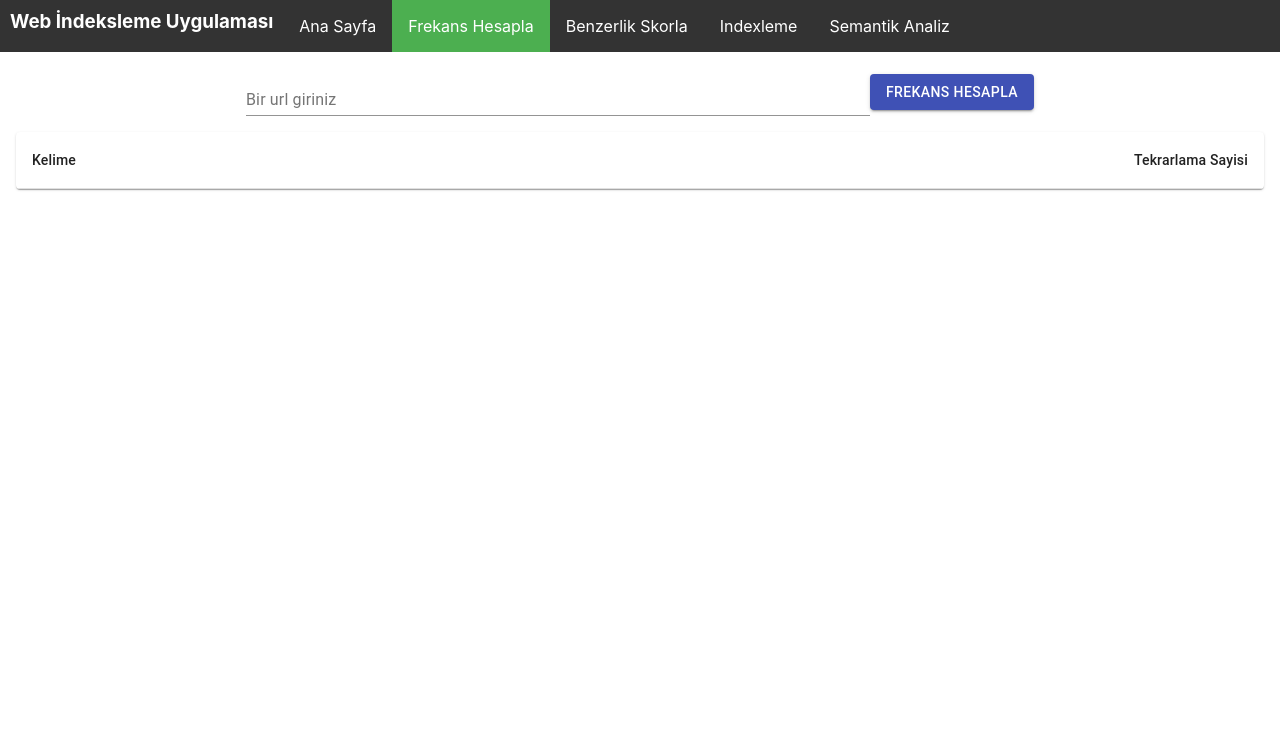
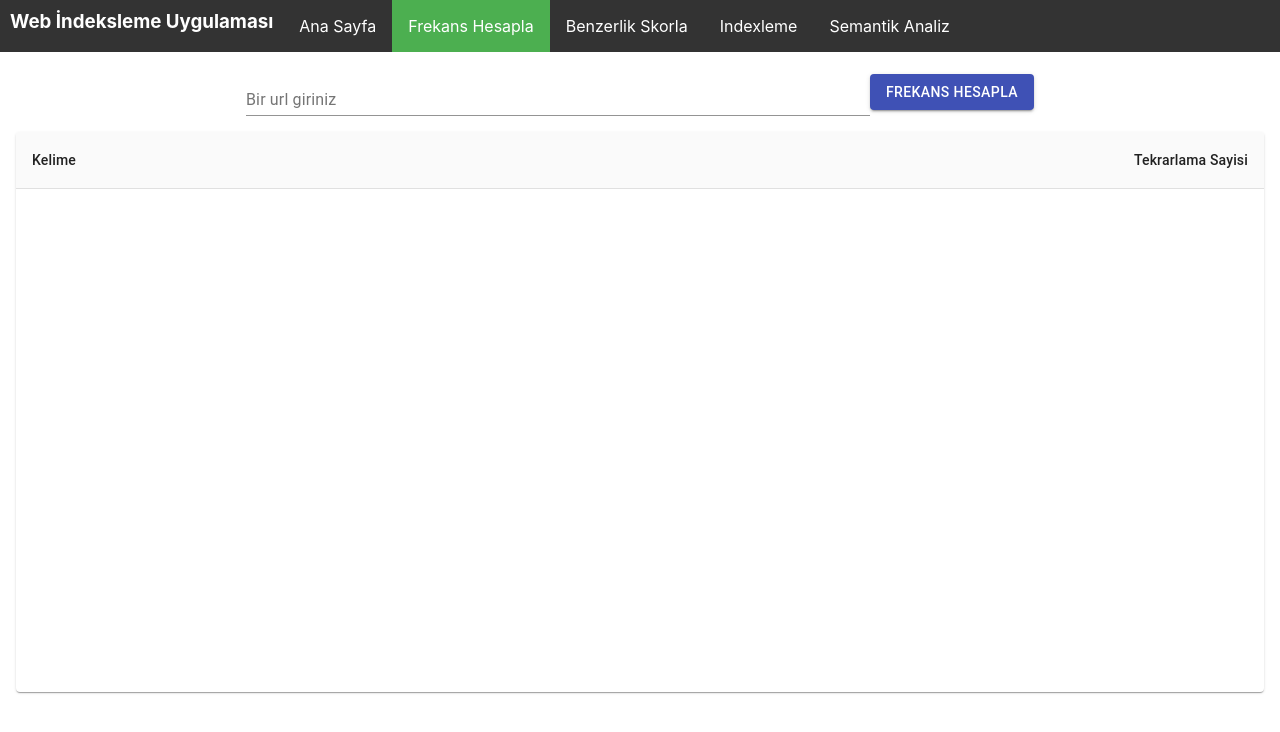
Before and after one commit to berkayefeozcan/Web-Indexing-Application, a React (Create React App) app in the folder web/: page /FreaquencyCalculatorPage in a window 1280 px wide. Shown: the top 732 px of the page. Built offline with nearby package versions, Linux system fonts and the light colour scheme.

Commit message:
tum elementler hesaba katildi , 1. isterde tum kelimelerin frekansi bulundu ,arayuzde frekans hesaplama modulunda tablo ozellestirildi ve hatalrdan arinildi

```diff
--- a/web/src/screens/FreaquencyCalculatorPage.js
+++ b/web/src/screens/FreaquencyCalculatorPage.js
@@ -19,6 +19,13 @@ const FreaquencyCalculatorPage = props => {
   const handleCalculateFrequency = () => {
     api.calculateFrequeny(url).then(data => {
       console.log(data);
+      if(data.message ==='OK'){
+
+        setRows(data.wordArray);
+      }else{
+        setRows([]);
+        alert("yanlis bir url girdiniz ya da bir sorunla karsilasildi")
+      }
     })
   }
 
@@ -33,8 +40,8 @@ const FreaquencyCalculatorPage = props => {
           </Button>
         </ListItem>
         <ListItem>
-          <TableContainer component={Paper} style={styles.wrapper}>
-            <Table aria-label="simple table">
+          <TableContainer component={Paper} style={{...styles.wrapper,...stylesIn.table}}>
+            <Table stickyHeader  aria-label="simple table">
               <TableHead>
                 <TableRow>
                   <TableCell>Kelime</TableCell>
@@ -43,11 +50,11 @@ const FreaquencyCalculatorPage = props => {
               </TableHead>
               <TableBody>
                 {rows.map((row) => (
-                  <TableRow key={row.name}>
+                  <TableRow key={row[0]}>
                     <TableCell component="th" scope="row">
-                      {row.name}
+                      {row[0]}
                     </TableCell>
-                    <TableCell align="right">{row.repeatAmount}</TableCell>
+                    <TableCell align="right">{row[1]}</TableCell>
                   </TableRow>
                 ))}
               </TableBody>
@@ -59,5 +66,10 @@ const FreaquencyCalculatorPage = props => {
     </>
   );
 }
+const stylesIn ={
+  table:{
+    height:window.innerHeight*0.7
+  }
+};
 
 export default FreaquencyCalculatorPage;
```
Also changed, not shown: 2 other files (tests, documents, lock files or other folders).
